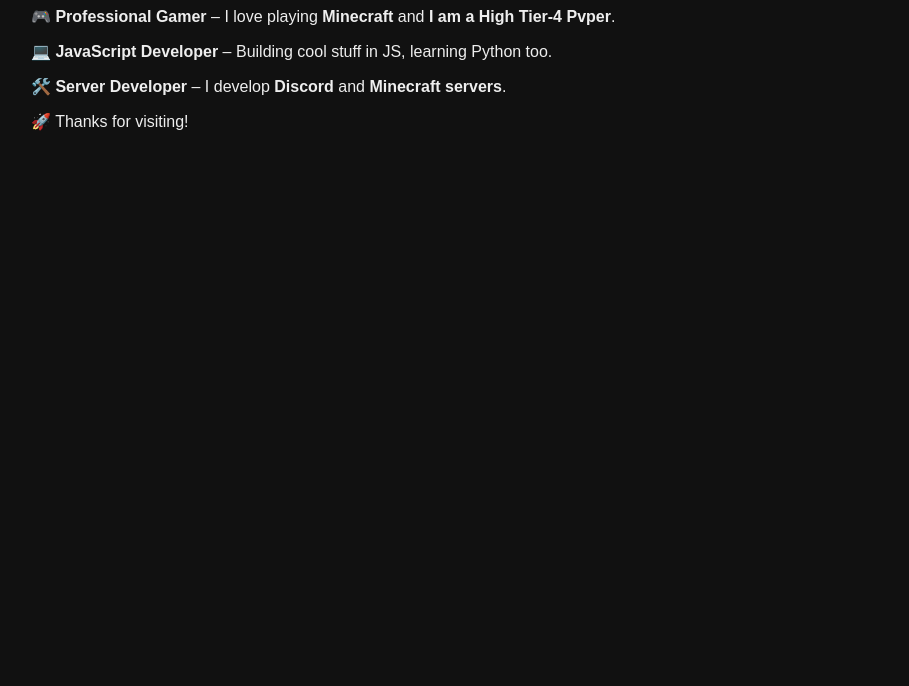
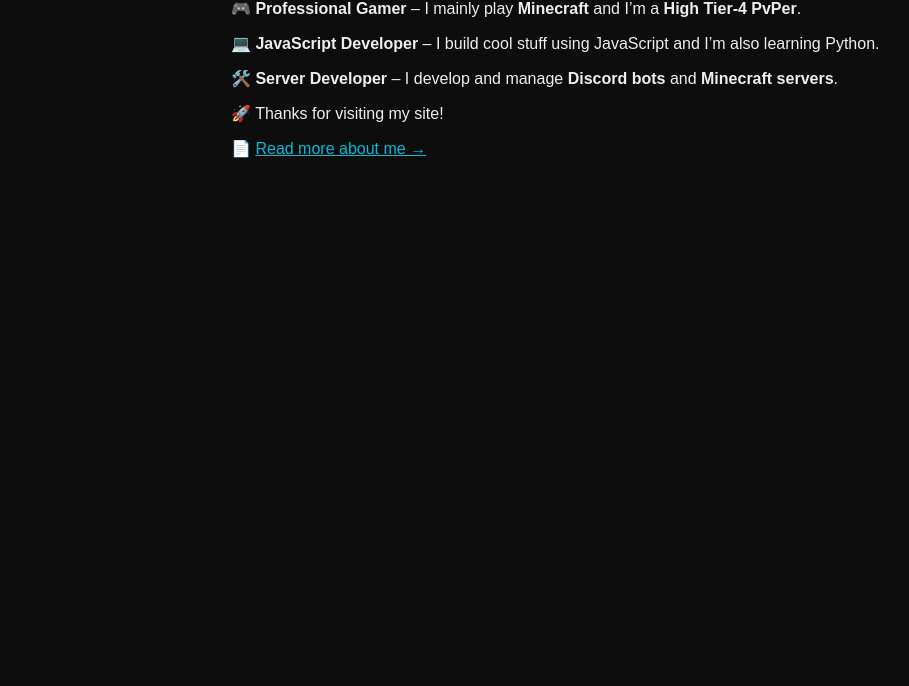
Before and after one commit to MohitFGN/MohitFGN.github.io, a plain HTML site: page index.html in a window 1280 px wide. Shown: the part 114-800 px from the top of the page, without its empty margins (9-918 px from the left). Drawn offline with Linux system fonts and the light colour scheme.

Commit message:
Update index.html

```diff
--- a/index.html
+++ b/index.html
@@ -1,28 +1,54 @@
 <!DOCTYPE html>
 <html lang="en">
 <head>
-  <meta charset="UTF-8">
+  <meta charset="UTF-8" />
   <title>MohitFGN - Gamer & Developer</title>
 
-  <!-- ✅ Correct Google Site Verification -->
+  <!-- ✅ Google Site Verification -->
   <meta name="google-site-verification" content="F-hFktrQY5LMRDQ5OPXMBUbLeQN4g0QqKi46IrtemFE" />
-  <meta name="description" content="MohitFGN is a professional gamer and developer. Mostly Playing Minecraft He works with JavaScript, Python. He also Develops Discord and Minecraft Servers as well." />
 
+  <!-- ✅ SEO + AI Meta Description -->
+  <meta name="description" content="MohitFGN is a professional gamer and developer. Known for Minecraft PvP, JavaScript projects, and developing Minecraft & Discord servers." />
+
+  <!-- ✅ Open Graph for Social Media -->
+  <meta property="og:title" content="MohitFGN - Gamer & Developer" />
+  <meta property="og:description" content="High Tier-4 Minecraft PvPer, JavaScript developer, and server creator." />
+  <meta property="og:url" content="https://MohitFGN.github.io" />
+  <meta property="og:type" content="website" />
+  <!-- Optional: replace with your own hosted image -->
+  <meta property="og:image" content="https://MohitFGN.github.io/assets/profile-banner.png" />
+
+  <!-- ✅ Schema.org Structured Data -->
   <script type="application/ld+json">
   {
     "@context": "https://schema.org",
     "@type": "Person",
     "name": "MohitFGN",
     "url": "https://MohitFGN.github.io",
-    "description": "MohitFGN is a professional gamer and developer with a focus on Minecraft, Valorant, JavaScript, Python, and Discord/Minecraft server development."
+    "description": "MohitFGN is a professional gamer and developer. High Tier-4 Minecraft PvPer, JavaScript & Python developer, and server specialist."
   }
   </script>
+
+  <style>
+    body {
+      font-family: Arial, sans-serif;
+      background: #0d0d0d;
+      color: #eee;
+      padding: 2rem;
+      max-width: 800px;
+      margin: auto;
+    }
+    a {
+      color: #00bcd4;
+    }
+  </style>
 </head>
-<body style="font-family:sans-serif;background:#111;color:#eee;padding:2rem;">
+<body>
   <h1>Hey, I'm MohitFGN 👋</h1>
-  <p>🎮 <strong>Professional Gamer</strong> – I love playing <strong>Minecraft</strong> and <strong>I am a High Tier-4 Pvper</strong>.</p>
-  <p>💻 <strong>JavaScript Developer</strong> – Building cool stuff in JS, learning Python too.</p>
-  <p>🛠️ <strong>Server Developer</strong> – I develop <strong>Discord</strong> and <strong>Minecraft servers</strong>.</p>
-  <p>🚀 Thanks for visiting!</p>
+  <p>🎮 <strong>Professional Gamer</strong> – I mainly play <strong>Minecraft</strong> and I’m a <strong>High Tier-4 PvPer</strong>.</p>
+  <p>💻 <strong>JavaScript Developer</strong> – I build cool stuff using JavaScript and I’m also learning Python.</p>
+  <p>🛠️ <strong>Server Developer</strong> – I develop and manage <strong>Discord bots</strong> and <strong>Minecraft servers</strong>.</p>
+  <p>🚀 Thanks for visiting my site!</p>
+  <p>📄 <a href="about.html">Read more about me →</a></p>
 </body>
 </html>
```
